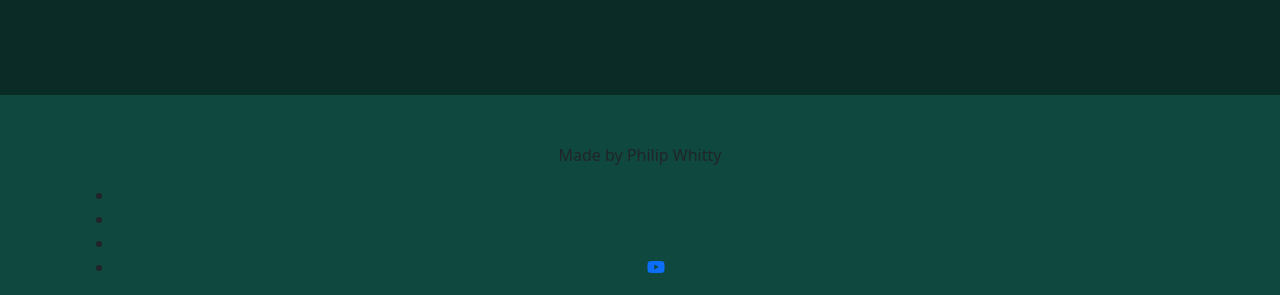
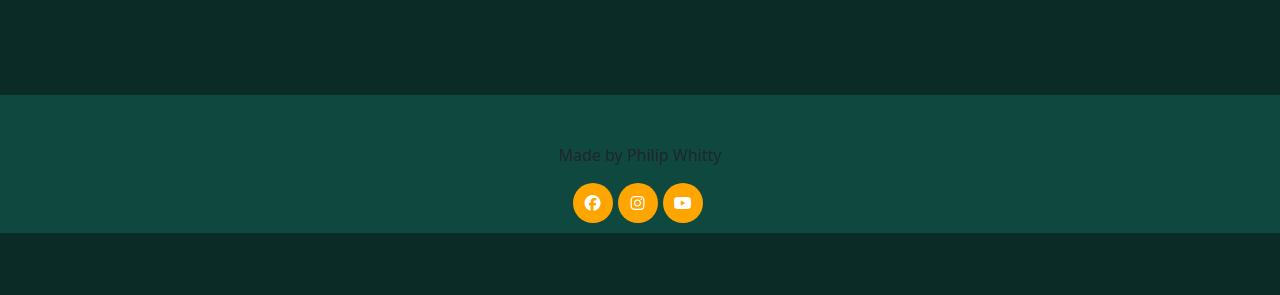
Before and after one commit to phillywhitty/The_Golfers, a Django app: page / in a window 1280 px wide. Shown: the part 837-1132 px from the top of the page. After the commit the page ends 1070 px from the top, so only its background shows below. Run offline with Django 3.2, Linux system fonts and the light colour scheme; some libraries are stand-ins or nearby versions.

Commit message:
fix social icon positions

```diff
--- a/static/css/style.css
+++ b/static/css/style.css
@@ -154,6 +154,36 @@ body {
 
 /* Footer */
 
+
+.footer_profile ul {
+    list-style: outside none none;
+    margin: 0;
+    padding: 0;
+    display: inline-flex;
+    padding-bottom: 10px;
+}
+
+.footer_profile ul li a {
+    background-color: orange;
+    width: 40px;
+    height: 40px;
+    display: block;
+    text-align: center;
+    margin-right: 5px;
+    border-radius: 50%;
+    line-height: 40px;
+    box-sizing: border-box;
+    text-decoration: none;
+    -webkit-transition: .3s;
+    transition: .3s;
+    color: #fff;
+}
+
+
+
+
+
+
 .footer {
     background-color: #0f483f;
 }
--- a/templates/base.html
+++ b/templates/base.html
@@ -74,11 +74,8 @@
                     </div>
                     <div class="footer_profile">
                         <ul>
-                            <li><a href="https://www.facebook.com/" target="_blank" aria-label="Facebook"><i
-                                        class="fa fa-facebook"></i></a></li>
-                            <li><a href="https://www.twitch.com/" target="_blank" aria-label="Twitch"><i
-                                        class="fa fa-twitch"></i></a>
-                            </li>
+                            <li><a href="https://www.facebook.com/" target="_blank" aria-label="Facebook">
+                                    <i class="fa-brands fa-facebook"></i></a></li>
                             <li><a href="https://www.instagram.com/" target="_blank" aria-label="Instagram"><i
                                         class="fa fa-instagram"></i></a></li>
                             <li><a href="https://www.youtube.com/" target="_blank" aria-label="Youtube"><i
@@ -90,6 +87,9 @@
         </div>
     </footer>
 
+    <!--Font Awesome-->
+    <script src="https://kit.fontawesome.com/5d061a21c0.js" crossorigin="anonymous"></script>
+
 </body>
 
 </html>
```
